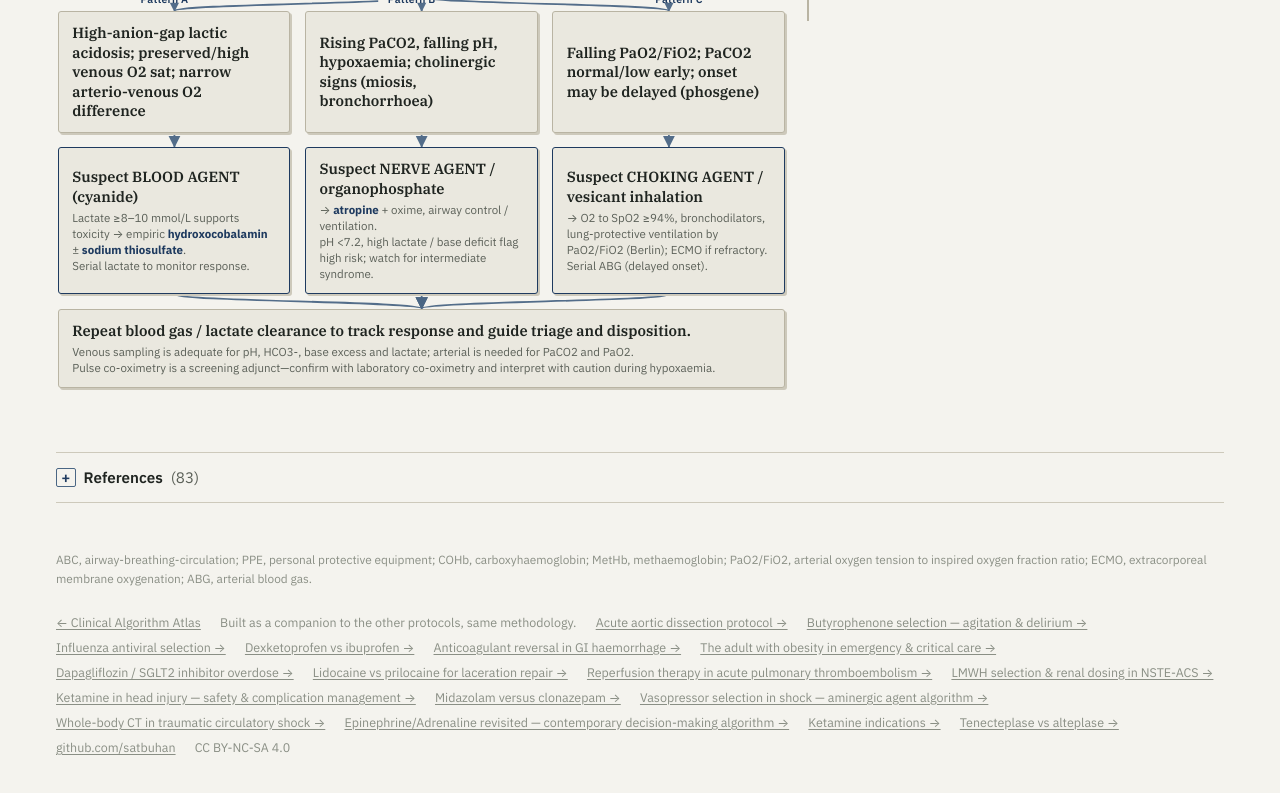
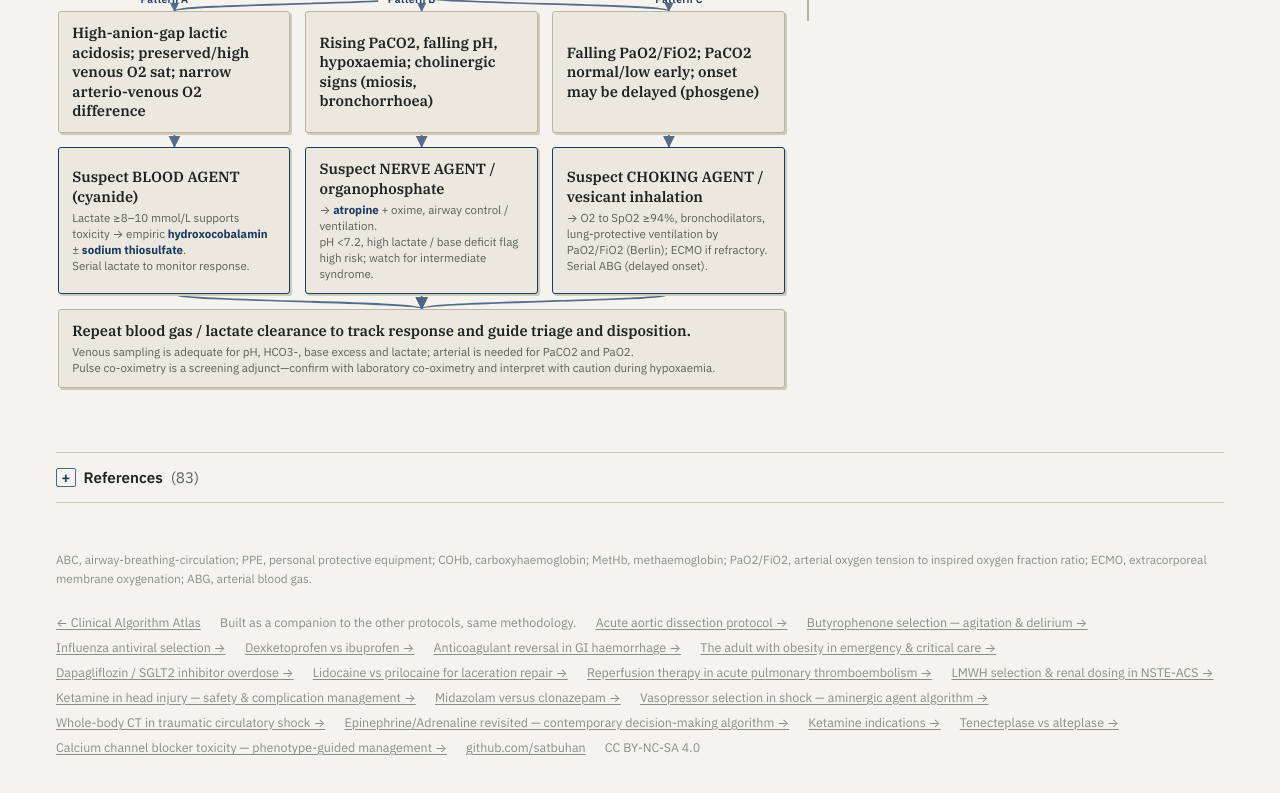
Before and after one commit to satbuhan/cwa-blood-gas-protocol, a plain HTML site: page index.html in a window 1280 px wide. Shown: the part 685-1478 px from the top of the page. Drawn offline with Linux system fonts and the light colour scheme; no server answers.

Commit message:
Cross-link ccb-toxicity-protocol
Adds the new Calcium Channel Blocker Toxicity tool to this repo's
footer and to the shared "Existing tools" line in METHODOLOGY.md,
keeping both in sync across the atlas per standard hub-integration
practice.

Co-Authored-By: Claude Sonnet 5 <noreply@anthropic.com>
Claude-Session: https://claude.ai/code/session_01J8ettcHb2V6QYVdxFW6xsz

```diff
--- a/index.html
+++ b/index.html
@@ -83,6 +83,7 @@
   <a href="https://satbuhan.github.io/epinephrine-revisited-protocol/" target="_blank" rel="noopener">Epinephrine/Adrenaline revisited — contemporary decision-making algorithm →</a>
   <a href="https://satbuhan.github.io/ketamine-indications-protocol/" target="_blank" rel="noopener">Ketamine indications →</a>
   <a href="https://satbuhan.github.io/tenecteplase-alteplase-stemi-protocol/" target="_blank" rel="noopener">Tenecteplase vs alteplase →</a>
+  <a href="https://satbuhan.github.io/ccb-toxicity-protocol/" target="_blank" rel="noopener">Calcium channel blocker toxicity — phenotype-guided management →</a>
   <a href="https://github.com/satbuhan" target="_blank" rel="noopener">github.com/satbuhan</a>
   <span>CC BY-NC-SA 4.0</span>
 </footer>
```
Also changed, not shown: 1 other file.
